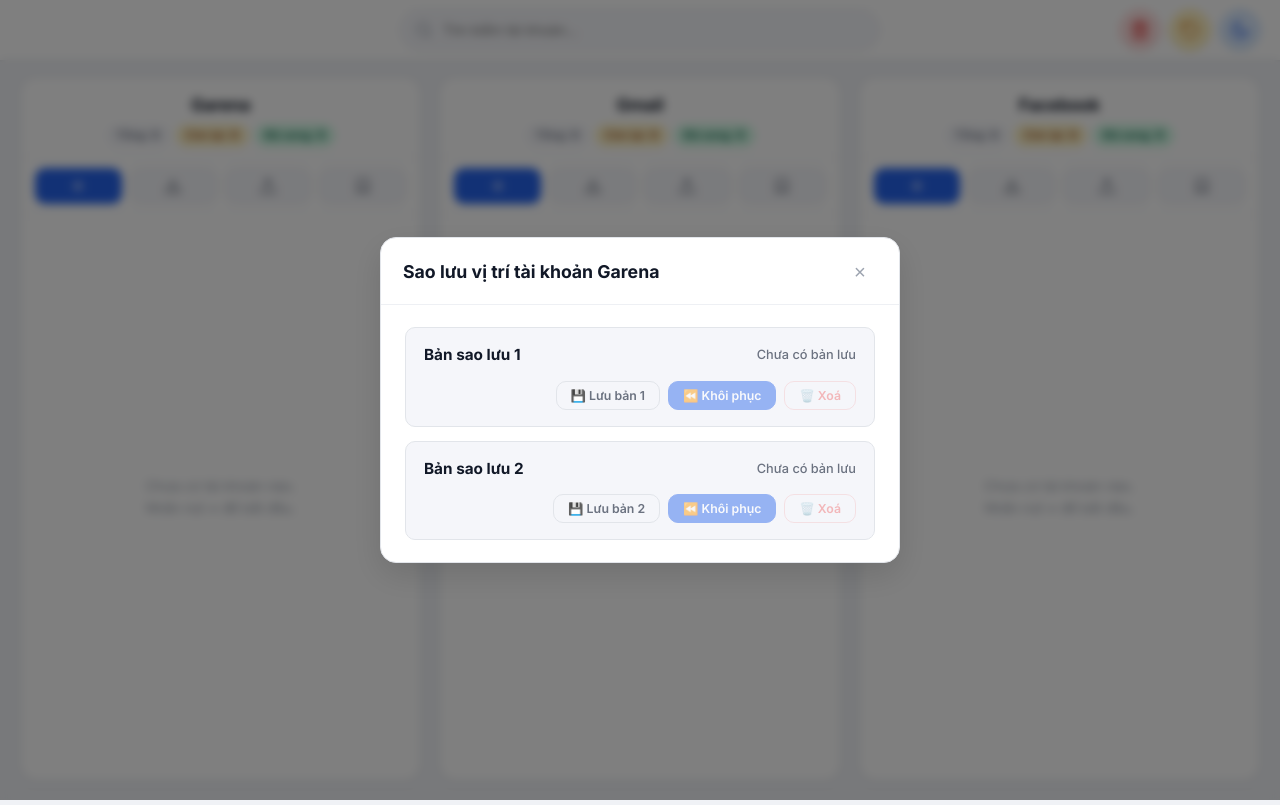
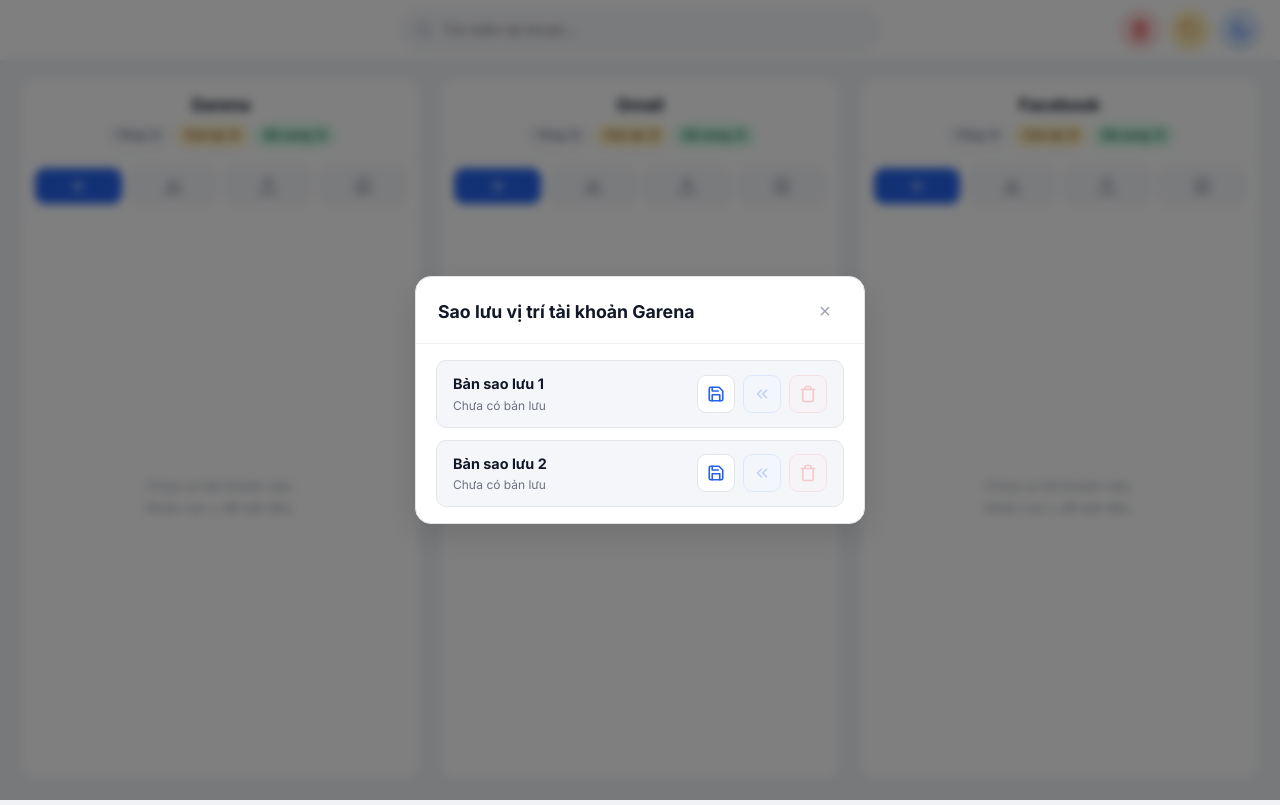
Before and after one commit to LNTienDat/taikhoangame, a plain HTML site: page index.html in a window 1280 px wide. Both pictures are taken after a click on the button 362 px from the left and 185 px from the top of the page. Drawn offline with Linux system fonts and the light colour scheme.

Commit message:
Toi uu modal sao luu vi tri sieu gon dep va chi hien icon

```diff
--- a/index.html
+++ b/index.html
@@ -8,7 +8,7 @@
 <link rel="preconnect" href="https://fonts.googleapis.com">
 <link rel="preconnect" href="https://fonts.gstatic.com" crossorigin>
 <link href="https://fonts.googleapis.com/css2?family=Inter:wght@400;500;600;700&display=swap" rel="stylesheet">
-<link rel="stylesheet" href="style.css?v=2.4">
+<link rel="stylesheet" href="style.css?v=2.5">
 <script>
   // Chống chớp sáng khi tải giao diện tối
   (function() {
@@ -162,37 +162,49 @@
   </div>
 </div>
 
-<!-- MODAL: 2 BẢN SAO LƯU VỊ TRÍ GỌN GÀNG & RỘNG RÃI -->
+<!-- MODAL: 2 BẢN SAO LƯU GỌN ĐẸP (CHỈ ICON) -->
 <div class="modal-overlay" id="snapshotModal">
-  <div class="modal" style="max-width:520px">
+  <div class="modal snapshot-compact-modal">
     <div class="modal-header">
       <h3 id="snapshotModalTitle">Sao lưu vị trí tài khoản</h3>
       <button class="btn-close" onclick="App.closeModal('snapshotModal')">&times;</button>
     </div>
-    <div class="modal-body">
+    <div class="modal-body" style="padding: 16px 20px;">
       <!-- SLOT 1 -->
-      <div class="snapshot-slot-card">
-        <div class="slot-header">
-          <span class="slot-title">Bản sao lưu 1</span>
-          <span class="slot-time" id="slotTime1">Chưa có bản lưu</span>
+      <div class="snapshot-row">
+        <div class="snapshot-info">
+          <span class="snapshot-name">Bản sao lưu 1</span>
+          <span class="snapshot-meta" id="slotTime1">Chưa có bản lưu</span>
         </div>
-        <div class="slot-actions">
-          <button class="btn btn-outline btn-sm" onclick="App.saveOrderSnapshot(1)">💾 Lưu bản 1</button>
-          <button class="btn btn-primary btn-sm" id="btnRestore1" onclick="App.restoreOrderSnapshot(1)">⏪ Khôi phục</button>
-          <button class="btn btn-danger-outline btn-sm" id="btnDeleteSnap1" onclick="App.deleteOrderSnapshot(1)" title="Xoá bản sao lưu này">🗑️ Xoá</button>
+        <div class="snapshot-btns">
+          <button class="snap-icon-btn btn-save" onclick="App.saveOrderSnapshot(1)" title="Lưu vị trí hiện tại vào Bản 1">
+            <svg viewBox="0 0 24 24"><path d="M19 21H5a2 2 0 0 1-2-2V5a2 2 0 0 1 2-2h11l5 5v11a2 2 0 0 1-2 2z"></path><polyline points="17 21 17 13 7 13 7 21"></polyline><polyline points="7 3 7 8 15 8"></polyline></svg>
+          </button>
+          <button class="snap-icon-btn btn-restore" id="btnRestore1" onclick="App.restoreOrderSnapshot(1)" title="Khôi phục Bản 1">
+            <svg viewBox="0 0 24 24"><polyline points="11 17 6 12 11 7"></polyline><polyline points="18 17 13 12 18 7"></polyline></svg>
+          </button>
+          <button class="snap-icon-btn btn-del" id="btnDeleteSnap1" onclick="App.deleteOrderSnapshot(1)" title="Xoá Bản 1">
+            <svg viewBox="0 0 24 24"><polyline points="3 6 5 6 21 6"></polyline><path d="M19 6v14a2 2 0 0 1-2 2H7a2 2 0 0 1-2-2V6m3 0V4a2 2 0 0 1 2-2h4a2 2 0 0 1 2 2v2"></path></svg>
+          </button>
         </div>
       </div>
 
       <!-- SLOT 2 -->
-      <div class="snapshot-slot-card">
-        <div class="slot-header">
-          <span class="slot-title">Bản sao lưu 2</span>
-          <span class="slot-time" id="slotTime2">Chưa có bản lưu</span>
+      <div class="snapshot-row">
+        <div class="snapshot-info">
+          <span class="snapshot-name">Bản sao lưu 2</span>
+          <span class="snapshot-meta" id="slotTime2">Chưa có bản lưu</span>
         </div>
-        <div class="slot-actions">
-          <button class="btn btn-outline btn-sm" onclick="App.saveOrderSnapshot(2)">💾 Lưu bản 2</button>
-          <button class="btn btn-primary btn-sm" id="btnRestore2" onclick="App.restoreOrderSnapshot(2)">⏪ Khôi phục</button>
-          <button class="btn btn-danger-outline btn-sm" id="btnDeleteSnap2" onclick="App.deleteOrderSnapshot(2)" title="Xoá bản sao lưu này">🗑️ Xoá</button>
+        <div class="snapshot-btns">
+          <button class="snap-icon-btn btn-save" onclick="App.saveOrderSnapshot(2)" title="Lưu vị trí hiện tại vào Bản 2">
+            <svg viewBox="0 0 24 24"><path d="M19 21H5a2 2 0 0 1-2-2V5a2 2 0 0 1 2-2h11l5 5v11a2 2 0 0 1-2 2z"></path><polyline points="17 21 17 13 7 13 7 21"></polyline><polyline points="7 3 7 8 15 8"></polyline></svg>
+          </button>
+          <button class="snap-icon-btn btn-restore" id="btnRestore2" onclick="App.restoreOrderSnapshot(2)" title="Khôi phục Bản 2">
+            <svg viewBox="0 0 24 24"><polyline points="11 17 6 12 11 7"></polyline><polyline points="18 17 13 12 18 7"></polyline></svg>
+          </button>
+          <button class="snap-icon-btn btn-del" id="btnDeleteSnap2" onclick="App.deleteOrderSnapshot(2)" title="Xoá Bản 2">
+            <svg viewBox="0 0 24 24"><polyline points="3 6 5 6 21 6"></polyline><path d="M19 6v14a2 2 0 0 1-2 2H7a2 2 0 0 1-2-2V6m3 0V4a2 2 0 0 1 2-2h4a2 2 0 0 1 2 2v2"></path></svg>
+          </button>
         </div>
       </div>
     </div>
@@ -205,7 +217,7 @@
     <div class="confirm-icon-circle" id="confirmIconCircle"></div>
     <h3 class="confirm-title" id="confirmTitle">Xác nhận</h3>
     <p class="confirm-message" id="confirmMessage">Nội dung chi tiết...</p>
-    <div class="confirm-actions" id="confirmActions">
+    <div class="confirm-actions">
       <button class="btn btn-ghost" id="confirmCancelBtn">Huỷ</button>
       <button class="btn" id="confirmOkBtn">Xác nhận</button>
     </div>
@@ -268,6 +280,6 @@
 <div class="toast-container" id="toastContainer"></div>
 
 <!-- JavaScript Logic -->
-<script src="script.js?v=2.4"></script>
+<script src="script.js?v=2.5"></script>
 </body>
 </html>
--- a/style.css
+++ b/style.css
@@ -325,7 +325,7 @@
   color: var(--success);
 }
 
-/* ===== NÚT CHUNG (TO & RÕ NÉT HƠN) ===== */
+/* ===== NÚT CHUNG ===== */
 .btn {
   font-family: var(--font);
   font-size: 0.9rem; font-weight: 600;
@@ -341,13 +341,6 @@
 .btn-primary:disabled { opacity: 0.45; cursor: not-allowed; }
 .btn-danger { background: var(--danger); color: #fff; border-color: var(--danger); }
 .btn-danger:hover { background: var(--danger-hover); border-color: var(--danger-hover); box-shadow: 0 4px 12px rgba(239, 68, 68, 0.3); }
-.btn-danger-outline {
-  background: transparent; color: var(--danger); border-color: rgba(239, 68, 68, 0.35);
-}
-.btn-danger-outline:hover:not(:disabled) {
-  background: var(--danger-light); border-color: var(--danger); color: var(--danger-hover);
-}
-.btn-danger-outline:disabled { opacity: 0.35; cursor: not-allowed; }
 .btn-warning { background: var(--warning); color: #fff; border-color: var(--warning); }
 .btn-warning:hover { background: #d97706; border-color: #d97706; box-shadow: 0 4px 12px rgba(245, 158, 11, 0.3); }
 .btn-ghost { background: transparent; color: var(--text-secondary); border: 1.5px solid var(--border); }
@@ -549,42 +542,126 @@
   user-select: none;
 }
 
-/* ===== 2 BẢN SAO LƯU GỌN GÀNG & RỘNG RÃI ===== */
-.snapshot-slot-card {
+/* ===== BẢN SAO LƯU GỌN ĐẸP (CHỈ ICON) ===== */
+.snapshot-compact-modal {
+  max-width: 450px !important;
+}
+.snapshot-row {
+  display: flex;
+  align-items: center;
+  justify-content: space-between;
   background: var(--bg-input);
   border: 1.5px solid var(--border);
   border-radius: var(--radius-md);
-  padding: 16px 18px;
-  margin-bottom: 14px;
-  transition: border-color 0.2s, box-shadow 0.2s;
+  padding: 12px 16px;
+  margin-bottom: 12px;
+  gap: 12px;
+  transition: all 0.2s;
 }
-.snapshot-slot-card:last-child {
+.snapshot-row:last-child {
   margin-bottom: 0;
 }
-.snapshot-slot-card:hover {
+.snapshot-row:hover {
   border-color: var(--accent);
 }
-.slot-header {
+.snapshot-info {
+  display: flex;
+  flex-direction: column;
+  min-width: 0;
+}
+.snapshot-name {
+  font-weight: 700;
+  font-size: 0.96rem;
+  color: var(--text-primary);
+}
+.snapshot-meta {
+  font-size: 0.8rem;
+  color: var(--text-secondary);
+  margin-top: 2px;
+}
+.snapshot-btns {
   display: flex;
   align-items: center;
-  justify-content: space-between;
-  margin-bottom: 14px;
+  gap: 8px;
+  flex-shrink: 0;
 }
-.slot-title {
-  font-weight: 700;
-  font-size: 1.02rem;
-  color: var(--text-primary);
+.snap-icon-btn {
+  width: 38px;
+  height: 38px;
+  display: flex;
+  align-items: center;
+  justify-content: center;
+  border-radius: 9px;
+  border: 1.5px solid var(--border);
+  background: var(--bg-card);
+  cursor: pointer;
+  transition: all 0.18s cubic-bezier(0.4, 0, 0.2, 1);
 }
-.slot-time {
-  font-size: 0.85rem;
-  color: var(--text-secondary);
-  font-weight: 500;
+.snap-icon-btn svg {
+  width: 18px;
+  height: 18px;
+  stroke: currentColor;
+  stroke-width: 2.2;
+  fill: none;
+  stroke-linecap: round;
+  stroke-linejoin: round;
 }
-.slot-actions {
-  display: flex;
-  gap: 8px;
-  justify-content: flex-end;
-  flex-wrap: wrap;
+.snap-icon-btn:hover:not(:disabled) {
+  transform: translateY(-2px) scale(1.08);
+}
+.snap-icon-btn:disabled {
+  opacity: 0.25;
+  cursor: not-allowed;
+  transform: none;
+}
+
+/* Nút Lưu: Viền xám -> hover Xanh */
+.snap-icon-btn.btn-save {
+  color: var(--accent);
+  border-color: var(--border);
+}
+.snap-icon-btn.btn-save:hover:not(:disabled) {
+  background: var(--accent);
+  border-color: var(--accent);
+  color: #ffffff;
+  box-shadow: 0 4px 12px rgba(37, 99, 235, 0.35);
+}
+
+/* Nút Khôi phục: Nền Xanh nổi bật */
+.snap-icon-btn.btn-restore {
+  background: #eff6ff;
+  border-color: #93c5fd;
+  color: #2563eb;
+}
+[data-theme="dark"] .snap-icon-btn.btn-restore {
+  background: rgba(59, 130, 246, 0.15);
+  border-color: rgba(59, 130, 246, 0.4);
+  color: #60a5fa;
+}
+.snap-icon-btn.btn-restore:hover:not(:disabled) {
+  background: #2563eb;
+  border-color: #2563eb;
+  color: #ffffff;
+  box-shadow: 0 4px 12px rgba(37, 99, 235, 0.35);
+}
+
+/* Nút Xoá: Đỏ */
+.snap-icon-btn.btn-del {
+  color: var(--danger);
+  border-color: var(--border);
+  background: #fef2f2;
+  border-color: #fca5a5;
+}
+[data-theme="dark"] .snap-icon-btn.btn-del {
+  background: rgba(239, 68, 68, 0.15);
+  border-color: rgba(239, 68, 68, 0.4);
+  color: #f87171;
+}
+.snap-icon-btn.btn-del:hover:not(:disabled) {
+  background: #ef4444;
+  border-color: #ef4444;
+  color: #ffffff;
+  box-shadow: 0 4px 12px rgba(239, 68, 68, 0.35);
 }
 
 /* ===== POPUP XÁC NHẬN ĐẸP (SWEETALERT2 STYLE) ===== */
@@ -681,7 +758,7 @@
   border-radius: 12px;
 }
 
-/* ===== MODAL CHUNG (TO & RÕ NÉT HƠN) ===== */
+/* ===== MODAL CHUNG ===== */
 .modal-overlay {
   position: fixed; inset: 0; z-index: 200;
   background: rgba(0,0,0,0.5);
```
